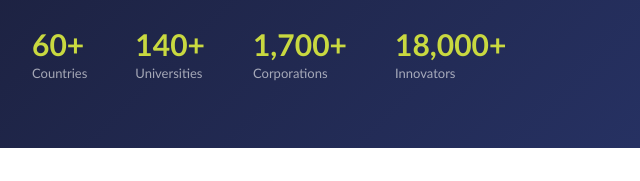
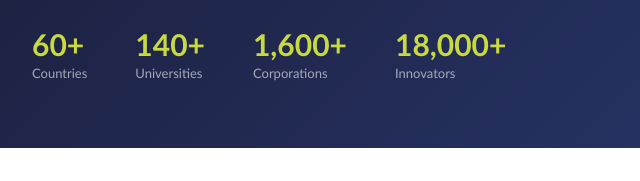
Before and after one commit to aelharouchi01/GIMI-Store, a plain HTML site: page index.html in a window 1280 px wide. Shown: the part 258-439 px from the top of the page, 0-640 px from the left. Drawn offline with Linux system fonts and the light colour scheme.

Commit message:
Revert Corporations stat back to 1,600+
Co-Authored-By: Claude Opus 4.8 <noreply@anthropic.com>

```diff
--- a/index.html
+++ b/index.html
@@ -192,7 +192,7 @@ footer strong { color:rgba(255,255,255,0.85); }
     <div class="hero-stats">
       <div class="hero-stat"><strong>60+</strong><span>Countries</span></div>
       <div class="hero-stat"><strong>140+</strong><span>Universities</span></div>
-      <div class="hero-stat"><strong>1,700+</strong><span>Corporations</span></div>
+      <div class="hero-stat"><strong>1,600+</strong><span>Corporations</span></div>
       <div class="hero-stat"><strong>18,000+</strong><span>Innovators</span></div>
     </div>
   </div>
```
